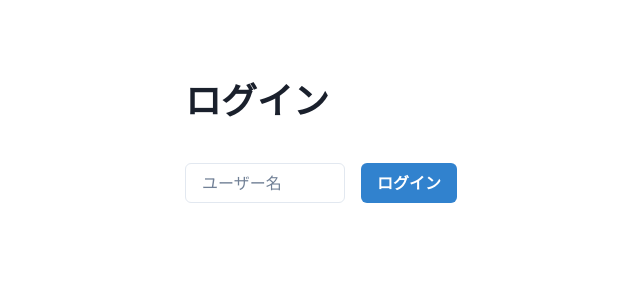
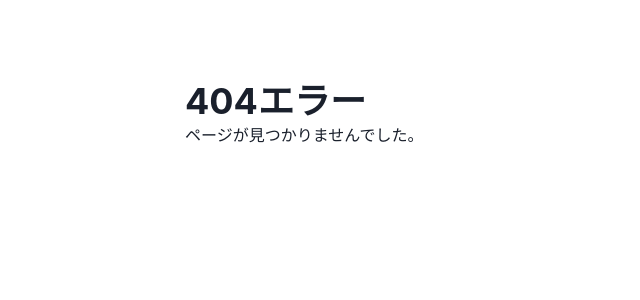
Before and after one commit to komishin/react-practice, a React app: page /todo/1 in a window 1280 px wide. Before the commit this address led to /login. Shown: the top 300 px of the page, without its empty margins (255-895 px from the left). Built offline with nearby package versions, Linux system fonts and the light colour scheme.

Commit message:
見つからないidが入力されたときにも404ページへ遷移する

```diff
--- a/src/js/pages/TodoDetail.tsx
+++ b/src/js/pages/TodoDetail.tsx
@@ -3,12 +3,15 @@ import React from 'react'
 import { useParams } from 'react-router-dom'
 import { useTodoList } from '../hooks/use-todoList'
 import { Layout } from '../components/layout/Layout'
+import { NotFound } from './NotFound'
 
 export const TodoDetail = () => {
   let { id } = useParams()
   const { todoList } = useTodoList()
 
   const todo = todoList.find((todo) => todo.id === id)
+
+  if (!todo) return <NotFound></NotFound>
 
   return (
     <Layout title="TODO詳細ページ">
```
